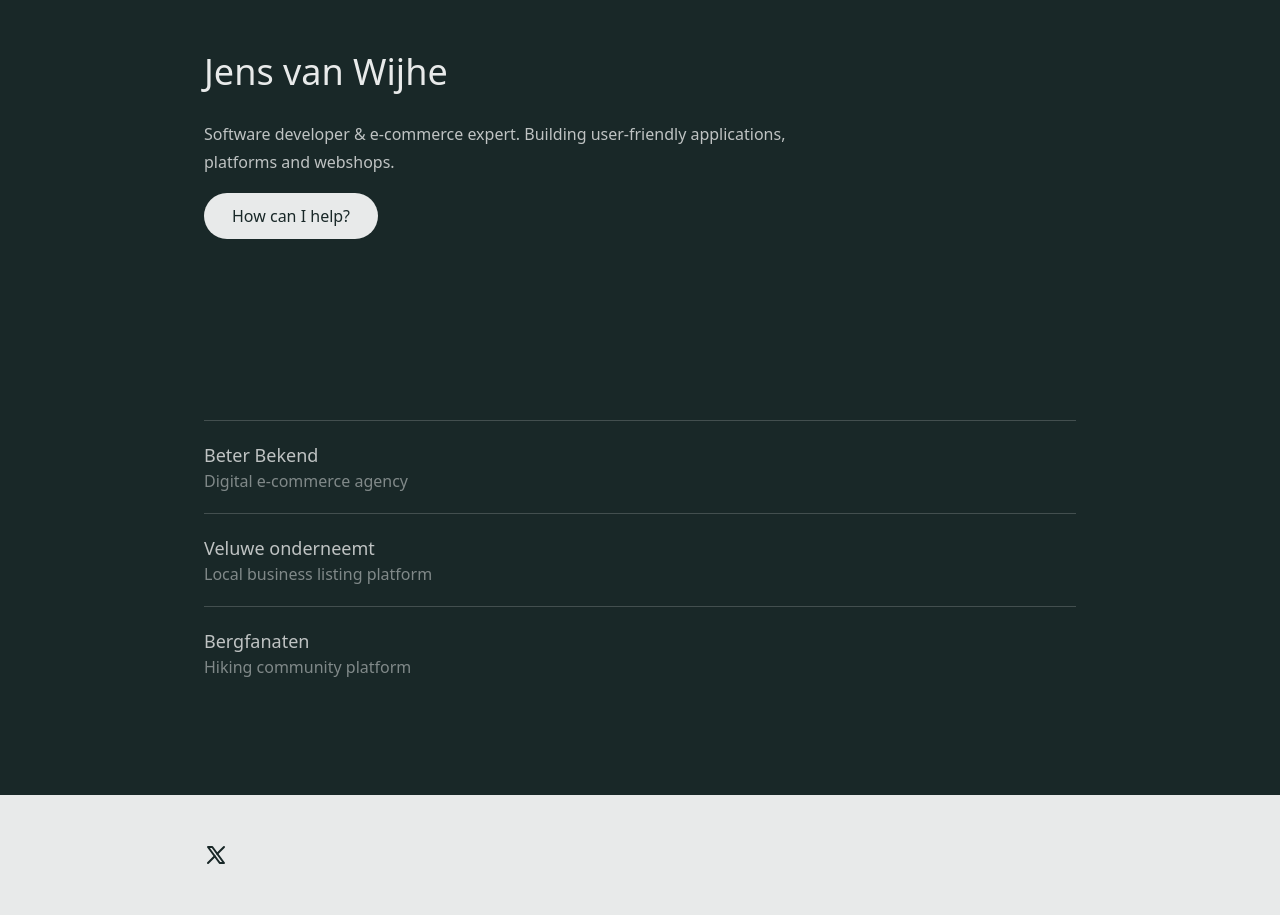
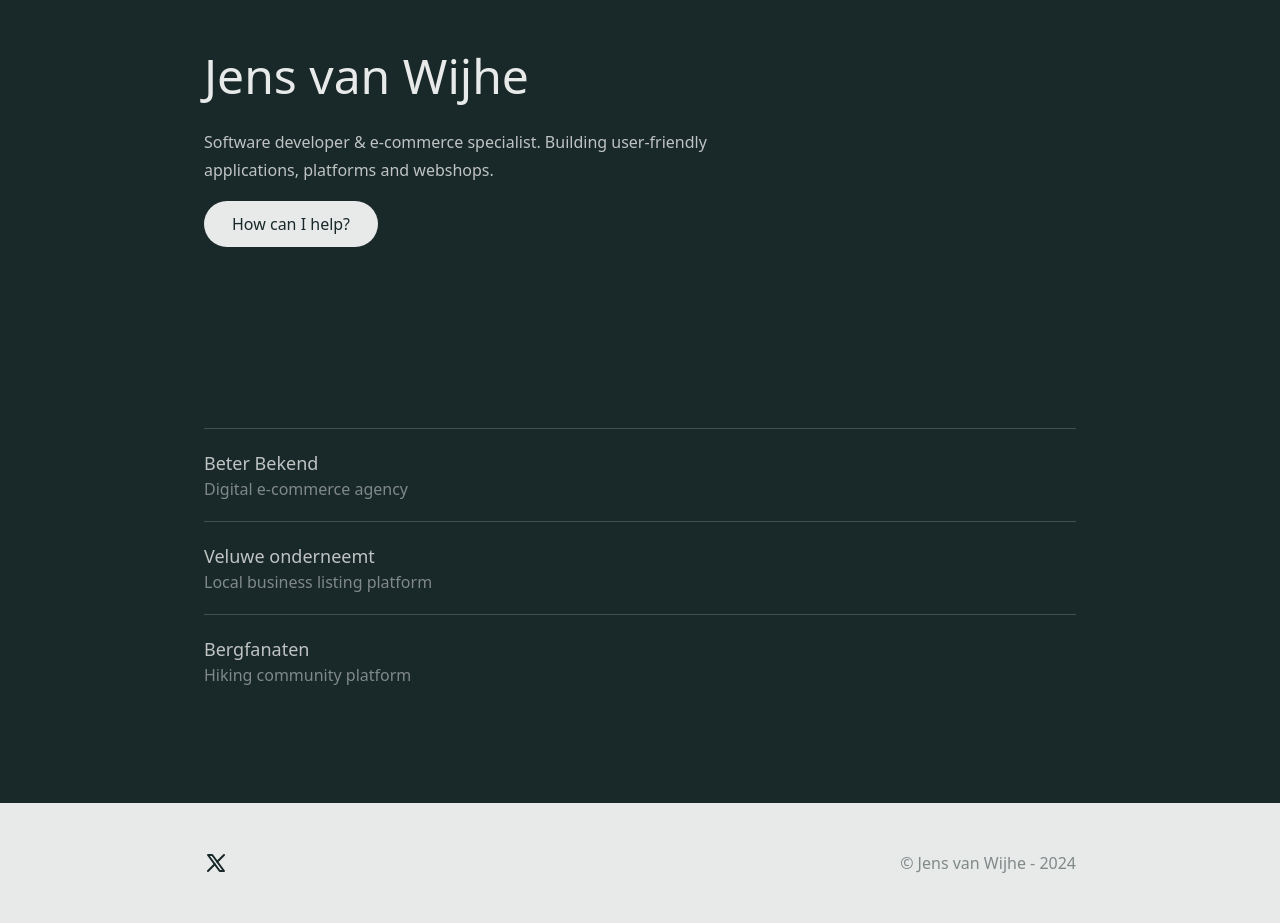
Before and after one commit to jvwijhe/jvw.dev, a SvelteKit app: page / in a window 1280 px wide. Shown: the part 100-1023 px from the top of the page. Built offline with nearby package versions, Linux system fonts and the light colour scheme; a web font is replaced by a local one.

Commit message:
AOS Animations

```diff
--- a/package.json
+++ b/package.json
@@ -38,6 +38,7 @@
   "dependencies": {
     "@tailwindcss/forms": "^0.5.7",
     "@tailwindcss/typography": "^0.5.10",
+    "aos": "next",
     "autoprefixer": "^10.4.17",
     "postcss": "^8.4.33",
     "tailwindcss": "^3.4.1"
--- a/src/components/molecules/Footer.svelte
+++ b/src/components/molecules/Footer.svelte
@@ -1,11 +1,18 @@
-<footer class=" py-6 md:py-12 bg-project-white-900">
-	<div class="container max-w-4xl rounded ">
-		<div class="grid grid-cols-2">
-			<div class="col-span-1">
-				<a href="https://www.x.com/jensvanwijhe" rel="nofollow noopener" class="text-project-green-900 flex items-center gap-2 text-sm">
-					<svg xmlns="http://www.w3.org/2000/svg" class="icon icon-tabler icon-tabler-brand-x" width="24" height="24" viewBox="0 0 24 24" stroke-width="2" stroke="currentColor" fill="none" stroke-linecap="round" stroke-linejoin="round"><path stroke="none" d="M0 0h24v24H0z" fill="none"/><path d="M4 4l11.733 16h4.267l-11.733 -16z" /><path d="M4 20l6.768 -6.768m2.46 -2.46l6.772 -6.772" /></svg>
-				</a>
+<footer class="py-6 md:py-12 bg-project-white-900">
+	<div class="container max-w-4xl flex items-center justify-between ">
+		<div class="w-full md:w-1/2">
+			<div class="grid grid-cols-2">
+				<div class="col-span-1">
+					<a href="https://www.x.com/jensvanwijhe" rel="nofollow noopener" class="text-project-green-900 flex items-center gap-2 text-sm">
+						<svg xmlns="http://www.w3.org/2000/svg" class="icon icon-tabler icon-tabler-brand-x" width="24" height="24" viewBox="0 0 24 24" stroke-width="2" stroke="currentColor" fill="none" stroke-linecap="round" stroke-linejoin="round"><path stroke="none" d="M0 0h24v24H0z" fill="none"/><path d="M4 4l11.733 16h4.267l-11.733 -16z" /><path d="M4 20l6.768 -6.768m2.46 -2.46l6.772 -6.772" /></svg>
+					</a>
+				</div>
 			</div>
+
+		</div>
+
+		<div class="w-full md:w-1/2 text-right">
+			<span class="text-project-green-500 text-sm md:text-base">&copy; Jens van Wijhe - 2024</span>
 		</div>
 	</div>
 </footer>
--- a/src/routes/+layout.svelte
+++ b/src/routes/+layout.svelte
@@ -4,25 +4,32 @@
 	import Header from '../components/molecules/Header.svelte';
 	import Footer from '../components/molecules/Footer.svelte';
     export let data: LayoutData;
+    import AOS from 'aos';
+    import 'aos/dist/aos.css'; // You can also use <link> for styles
+	import { onMount } from 'svelte';
+
+onMount(() => {
+    AOS.init();
+});
 </script>
 <svelte:head>
 <!-- seo elements for Jens van Wijhe-->
 <title>Jens van Wijhe</title>
 <meta name="title" content="Jens van Wijhe">
-<meta name="description" content="Software developer & e-commerce expert. Building user-friendly applications, platforms and webshops.">
+<meta name="description" content="Software developer & e-commerce specialist. Building user-friendly applications, platforms and webshops.">
 
 <!-- Open Graph / Facebook -->
 <meta property="og:type" content="website">
 <meta property="og:url" content="https://jvw.dev/">
 <meta property="og:title" content="Jens van Wijhe">
-<meta property="og:description" content="Software developer & e-commerce expert. Building user-friendly applications, platforms and webshops.">
+<meta property="og:description" content="Software developer & e-commerce specialist. Building user-friendly applications, platforms and webshops.">
 
 
 <!-- Twitter -->
 <meta property="twitter:card" content="summary_large_image">
 <meta property="twitter:url" content="https://jvw.dev/">
 <meta property="twitter:title" content="Jens van Wijhe">
-<meta property="twitter:description" content="Software developer & e-commerce expert. Building user-friendly applications, platforms and webshops.">
+<meta property="twitter:description" content="Software developer & e-commerce specialist. Building user-friendly applications, platforms and webshops.">
 
 <!-- index-->
 <meta name="robots" content="index, follow">
--- a/src/routes/+page.svelte
+++ b/src/routes/+page.svelte
@@ -1,39 +1,41 @@
 <script lang="ts">
-
 	let links = [
 		{
-      name: "Beter Bekend",
-      desciption: "Digital e-commerce agency",
-      url: "https://www.beterbekend.nl",
+			name: 'Beter Bekend',
+			desciption: 'Digital e-commerce agency',
+			url: 'https://www.beterbekend.nl'
 		},
 
 		{
-      name: "Veluwe onderneemt",
-      desciption: "Local business listing platform",
-      url: "https://www.veluweonderneemt.nl",
+			name: 'Veluwe onderneemt',
+			desciption: 'Local business listing platform',
+			url: 'https://www.veluweonderneemt.nl'
 		},
 
 		{
-      name: "Bergfanaten",
-      desciption: "Hiking community platform",
-      url: "https://www.instagram.com/bergfanaten",
+			name: 'Bergfanaten',
+			desciption: 'Hiking community platform',
+			url: 'https://www.instagram.com/bergfanaten'
 		}
-
-  ]
+	];
 </script>
 
 <section class="py-24">
 	<div class="container max-w-4xl mx-auto space-y-7">
-		<h1 class="text-4xl text-project-white-900 font-pf">Jens van Wijhe</h1>
+		<h1 class="text-5xl text-project-white-900 font-pf" data-aos="fade-in" data-aos-delay={250}>
+			Jens van Wijhe
+		</h1>
 		<div class="prose">
-			<p class="text-project-white-800">
-        Software developer & e-commerce expert.
-        Building user-friendly applications, platforms and webshops.
+			<p class="text-project-white-800" data-aos="fade-in" data-aos-delay={500}>
+				Software developer & e-commerce specialist. Building user-friendly applications, platforms and
+				webshops.
 			</p>
 		</div>
 
 		<div>
 			<a
+				data-aos="fade-in"
+				data-aos-delay={750}
 				href="https://www.x.com/jensvanwijhe"
 				rel="nofollow noopener"
 				class="bg-project-white-900 text-project-green-900 rounded-full py-3 px-7 font-pf text-base"
@@ -43,17 +45,25 @@
 	</div>
 </section>
 
-
 <section class="py-24">
 	<div class="container">
-    <ul class="flex flex-col ">
-      {#each links as link}
-        <a href={link.url} rel="nofollow noopener"  class="border-t border-project-white-200 py-5 trans" >
-          <span class="trans hover:text-project-white-900 text-project-white-800 font-pf text-lg">{link.name}</span>
+		<ul class="flex flex-col">
+			{#each links as link, l}
+				<a
+					href={link.url}
+					rel="nofollow noopener"
+          data-aos="fade-in"
+          data-aos-delay={l * 250}
+          data-aos-once="true"
+
+					class="border-t border-project-white-200 py-5 trans"
+				>
+					<span class="trans hover:text-project-white-900 text-project-white-800 font-pf text-lg"
+						>{link.name}</span
+					>
 					<p class="text-project-white-500 font-light">{link.desciption}</p>
 				</a>
 			{/each}
 		</ul>
-
 	</div>
 </section>
```
Also changed, not shown: 1 other file (tests, documents, lock files or other folders). Lines whose indentation alone changed are shown as unchanged.
